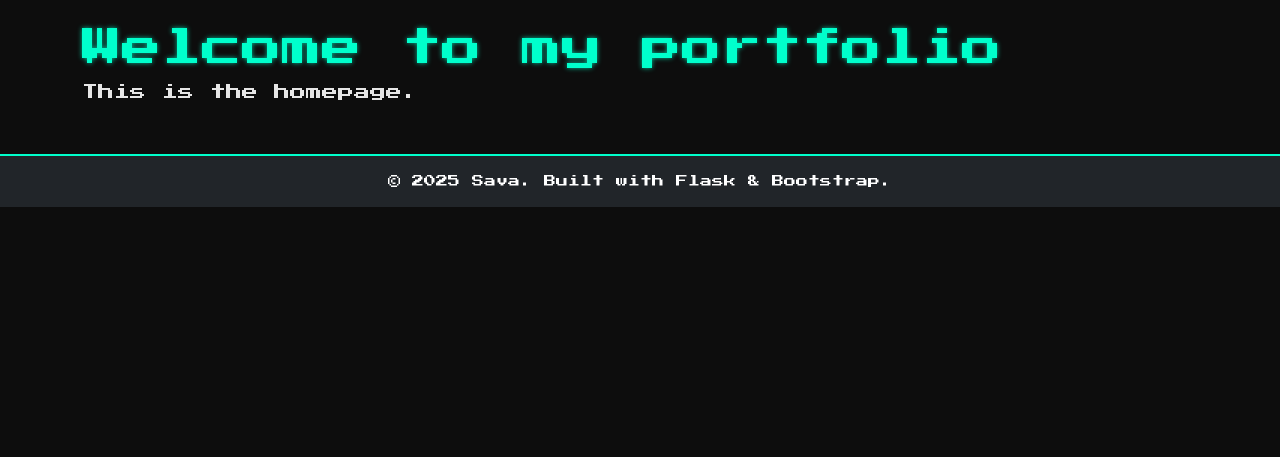
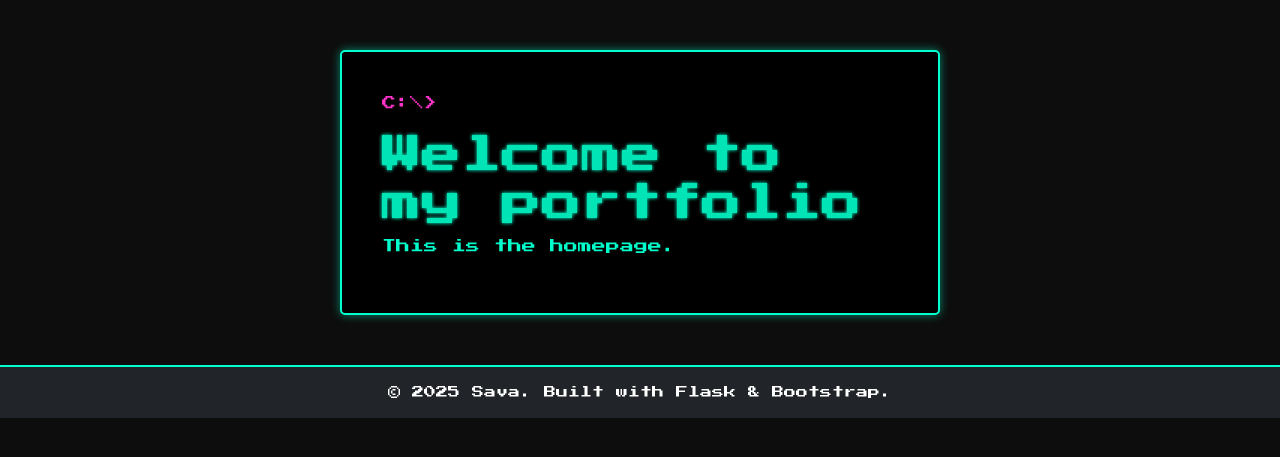
Before and after one commit to Vuletin/portfolio, a Flask app: page / in a window 1280 px wide. Shown: the part 56-513 px from the top of the page. Run offline with Flask 3, Linux system fonts and the light colour scheme.

Commit message:
added old terminal monitor effect

```diff
--- a/static/css/style.css
+++ b/static/css/style.css
@@ -63,21 +63,25 @@ footer {
     color: #fff;
 }
 
-/* ==== Contact Form ==== */
+/* ==== Contact Form - Dark Theme ==== */
 form label {
     font-size: 12px;
     text-transform: uppercase;
     color: #00ffcc;
 }
+
 form input, form textarea {
-    background-color: #1a1a1a;
-    border: 1px solid #00ffcc;
-    color: #e6e6e6;
+    background-color: #0d0d0d;           /* Deep black background */
+    border: 1px solid #00ffcc;           /* Neon teal border */
+    color: #00ffcc;                      /* Neon text */
+    font-family: 'Press Start 2P', monospace;
+    font-size: 12px;
 }
+
 form input:focus, form textarea:focus {
+    border-color: #ff33cc;               /* Switch to pink on focus */
+    box-shadow: 0 0 5px rgba(255, 51, 204, 0.7);
     outline: none;
-    border-color: #ff33cc;
-    box-shadow: 0 0 5px rgba(255, 51, 204, 0.7);
 }
 
 /* ==== Optional Terminal-like effect for code sections (later) ==== */
@@ -88,3 +92,47 @@ pre, code {
     border-radius: 4px;
     font-family: 'Courier New', monospace;
 }
+
+/* ==== Terminal Intro Style ==== */
+.terminal {
+    font-family: 'Press Start 2P', monospace;
+    font-size: 14px;
+    color: #00ffcc;
+    background-color: #000;
+    padding: 40px;
+    border: 2px solid #00ffcc;
+    border-radius: 5px;
+    max-width: 600px;
+    margin: 50px auto;
+    box-shadow: 0 0 10px rgba(0, 255, 204, 0.5);
+}
+
+/* Blinking cursor */
+.cursor {
+    display: inline-block;
+    background-color: #00ffcc;
+    margin-left: 3px;
+    width: 10px;
+    animation: blink 1s infinite;
+}
+
+@keyframes blink {
+    0%, 50% { opacity: 1; }
+    50.01%, 100% { opacity: 0; }
+}
+
+/* Terminal prompt */
+.prompt {
+    color: #ff33cc; /* Neon pink prompt */
+}
+
+/* Flicker effect for headers */
+h1, h2, h3 {
+    animation: flicker 2.5s infinite alternate;
+}
+
+@keyframes flicker {
+    0% { opacity: 1; text-shadow: 0 0 5px #00ffcc, 0 0 10px #00ffcc; }
+    50% { opacity: 0.8; text-shadow: 0 0 2px #00ffcc; }
+    100% { opacity: 1; text-shadow: 0 0 5px #00ffcc, 0 0 10px #00ffcc; }
+}
--- a/templates/base.html
+++ b/templates/base.html
@@ -48,6 +48,19 @@
     </footer>
 
     <!-- ✅ Bootstrap JS -->
-    <script src="https://cdn.jsdelivr.net/npm/bootstrap@5.3.0/dist/js/bootstrap.bundle.min.js"></script>
+    <script src="https://cdn.jsdelivr.net/npm/bootstrap@5.3.0/dist/js/bootstrap.bundle.min.js">
+        document.addEventListener("DOMContentLoaded", function () {
+            const text = "Welcome to Sava's Portfolio...";
+            let i = 0;
+            function typeEffect() {
+            if (i < text.length) {
+                document.getElementById("typed").innerHTML += text.charAt(i);
+                i++;
+                setTimeout(typeEffect, 100);
+            }
+            }
+            typeEffect();
+        });
+    </script>
 </body>
 </html>
--- a/templates/index.html
+++ b/templates/index.html
@@ -1,6 +1,9 @@
 {% extends "base.html" %}
 {% block title %}Home - Sava{% endblock %}
 {% block content %}
-<h1>Welcome to my portfolio</h1>
-<p>This is the homepage.</p>
+<div class="terminal">
+    <p><span class="prompt">C:\></span> <span id="typed"></span><span class="cursor">█</span></p>
+    <h1>Welcome to my portfolio</h1>
+    <p>This is the homepage.</p>
+</div>
 {% endblock %}
```
